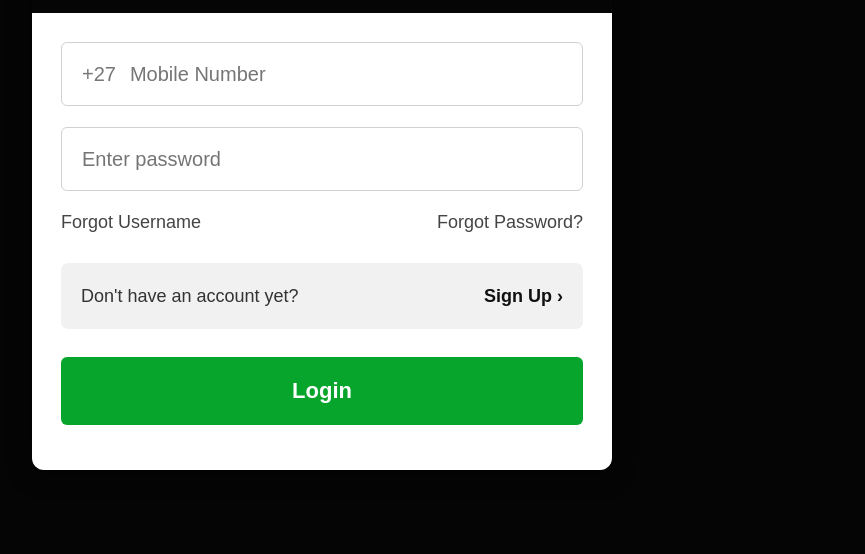
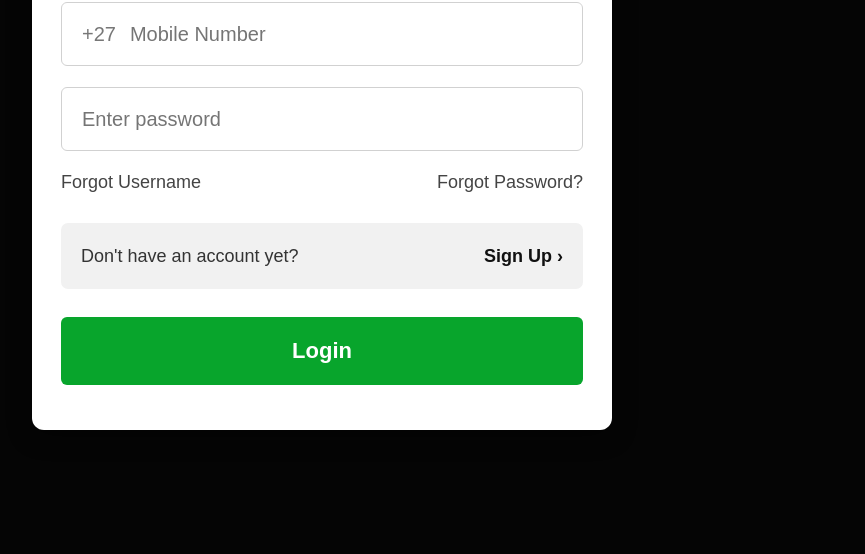
Before and after one commit to kipkorirenuch23-bit/betway_51, a plain HTML site: page index.html in a window 1280 px wide. Shown: the part 246-800 px from the top of the page, without its empty margins (318-1183 px from the left). Drawn offline with Linux system fonts and the light colour scheme.

Commit message:
Update style.css

```diff
--- a/style.css
+++ b/style.css
@@ -56,6 +56,7 @@ body {
   width: 84%;
   max-width: 580px;
   margin: 12vh auto 0;
+  transform: translateY(-40px);
   background: white;
   color: #222;
   border-radius: 12px;
```
